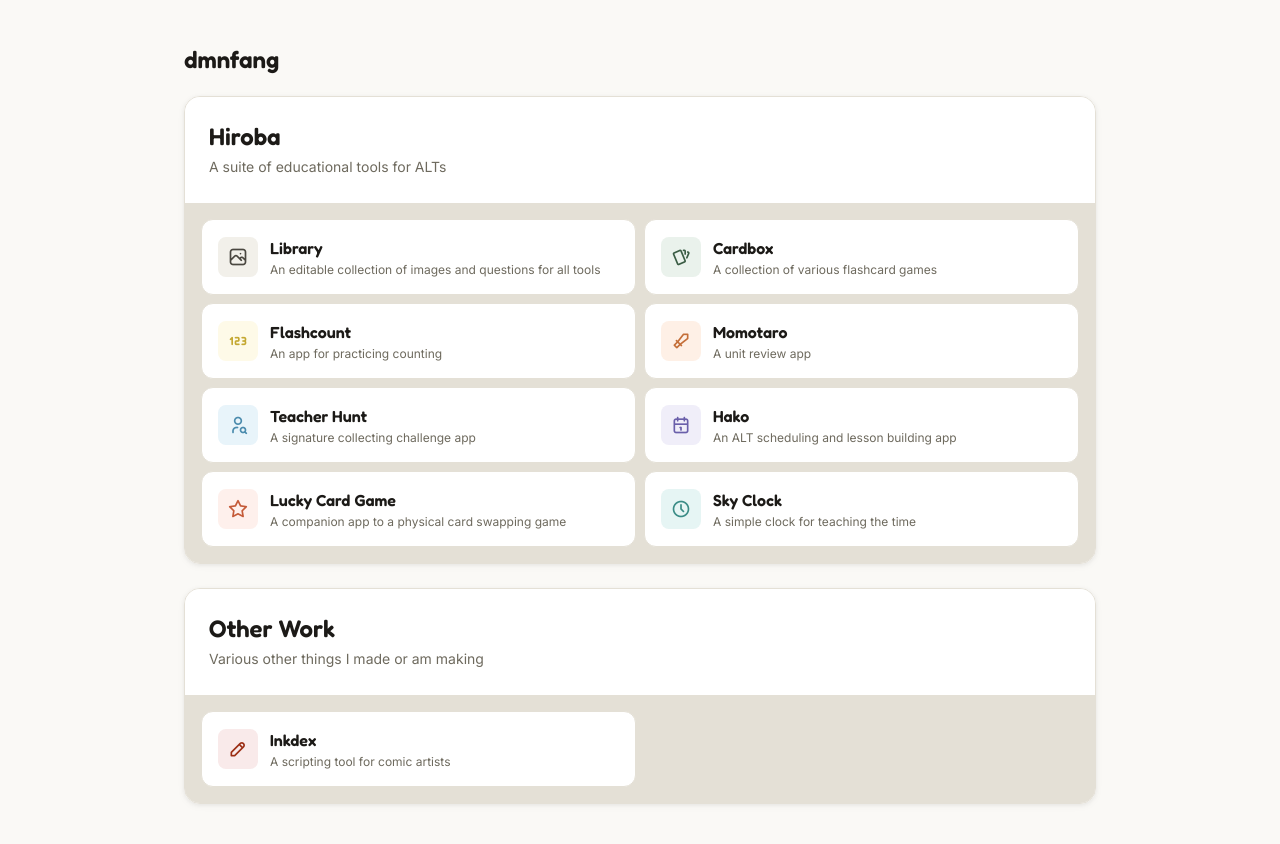
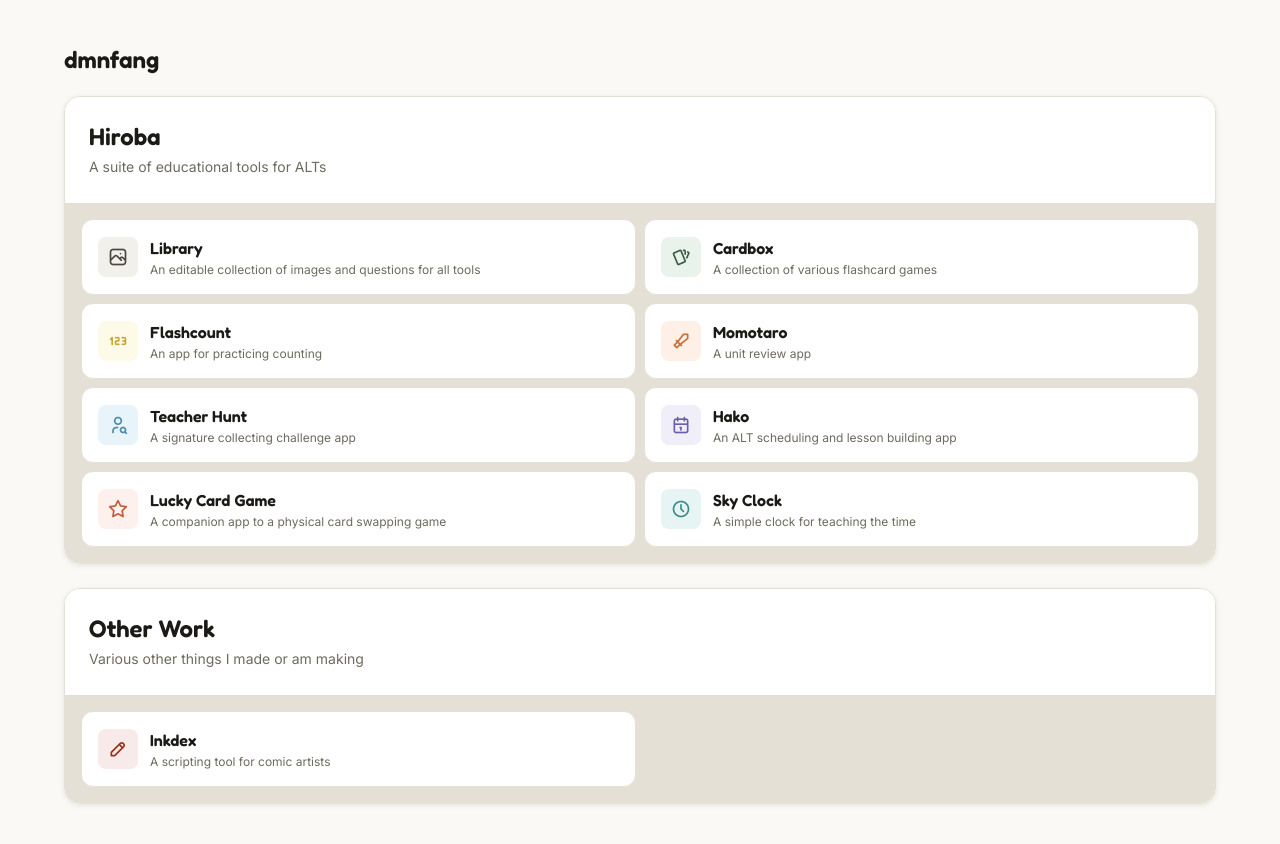
Before and after one commit to dmnfang/dmnfang.github.io, a React (Vite) app: page / in a window 1280 px wide. Shown: the top 844 px of the page. Built offline with nearby package versions, Linux system fonts and the light colour scheme.

Commit message:
widen layout to 1200px

```diff
--- a/src/App.css
+++ b/src/App.css
@@ -1,7 +1,7 @@
 .page {
   min-height: 100vh;
   padding: 48px 24px;
-  max-width: 960px;
+  max-width: 1200px;
   margin: 0 auto;
 }
 
```
